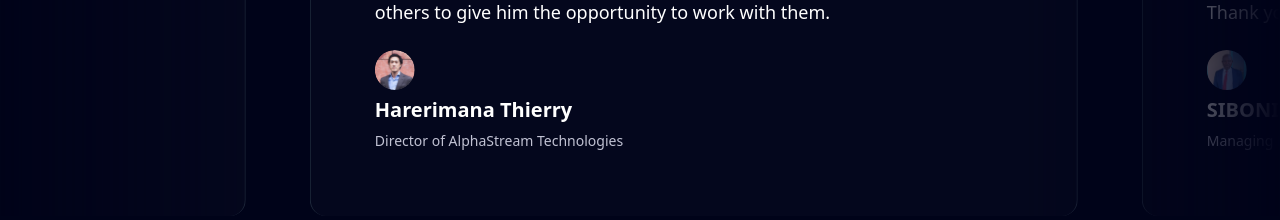
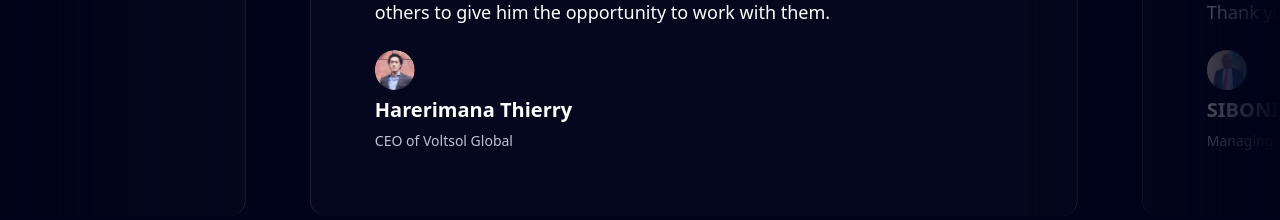
Before and after one commit to iraelie251006/showcase, a Next.js app: page / in a window 1280 px wide. Shown: the part 4560-4780 px from the top of the page. Built offline with nearby package versions, Linux system fonts and the light colour scheme.

Commit message:
Updated the title

```diff
--- a/data/index.ts
+++ b/data/index.ts
@@ -93,7 +93,7 @@ export const navItems = [
         "As the Co-founder and CEO of VOLTSOL GLOBAL Ltd, I am very satisfied with his performance and the final outcome of our website. I highly recommend Elie to any company or business looking for a reliable and skilled professional to create or manage their website. I strongly encourage others to give him the opportunity to work with them.",
       name: "Harerimana Thierry",
       image: "/profile.svg",
-      title: "Director of AlphaStream Technologies",
+      title: "CEO of Voltsol Global",
     },
     {
       quote:
```
